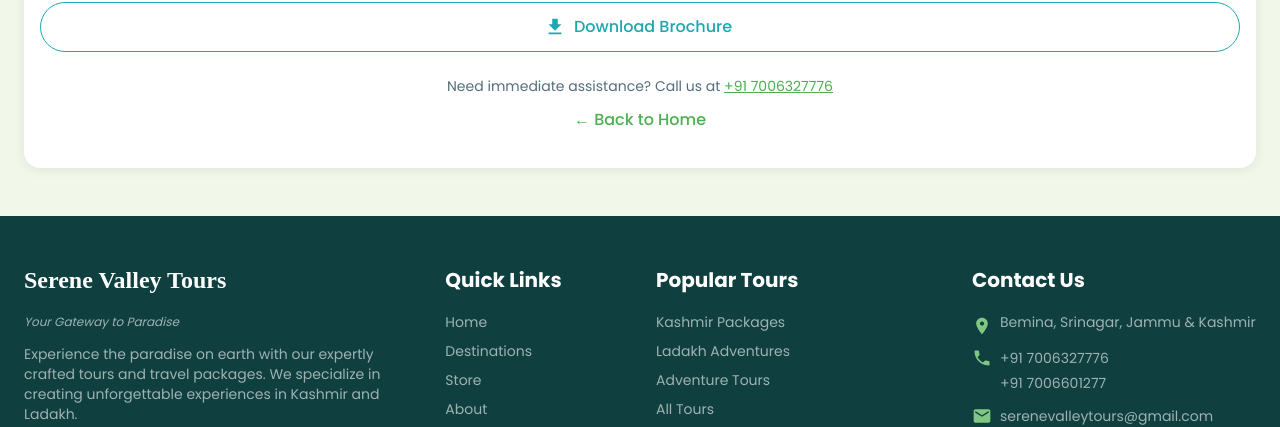
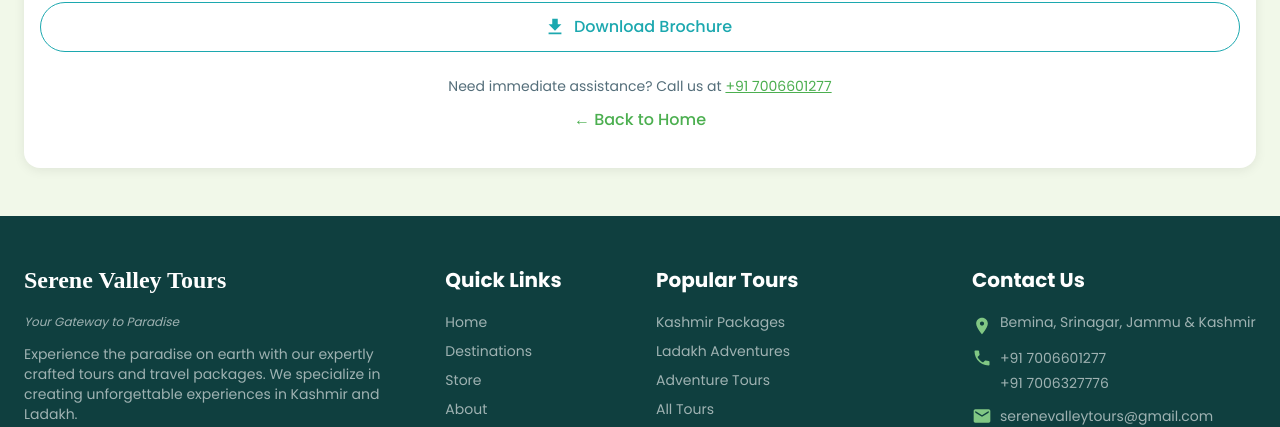
Before and after one commit to AadilJabar19/sereneValleyTours, a React (Vite) app in the folder frontend/: page /thank-you in a window 1280 px wide. Shown: the part 402-829 px from the top of the page. Built offline with nearby package versions, Linux system fonts and the light colour scheme.

Commit message:
Update: primary contact

```diff
--- a/frontend/src/components/FloatingWhatsApp.jsx
+++ b/frontend/src/components/FloatingWhatsApp.jsx
@@ -4,7 +4,7 @@ import WhatsAppIcon from '@mui/icons-material/WhatsApp';
 
 const FloatingWhatsApp = () => {
   const [visible, setVisible] = useState(false);
-  const whatsappNumber = '917006327776';
+  const whatsappNumber = '917006601277';
 
   useEffect(() => {
     const handleScroll = () => {
--- a/frontend/src/components/Footer.jsx
+++ b/frontend/src/components/Footer.jsx
@@ -140,11 +140,11 @@ const Footer = () => {
               <Box sx={{ display: 'flex', alignItems: 'flex-start', gap: 1 }}>
                 <PhoneIcon sx={{ color: 'primary.light', fontSize: '1.25rem' }} aria-hidden="true" />
                 <Box sx={{ display: 'flex', flexDirection: 'column', gap: 0.5 }}>
+                  <MuiLink href="tel:+917006601277" sx={{ fontSize: '0.875rem', color: 'rgba(255,255,255,0.6)', textDecoration: 'none', '&:hover': { color: 'white' } }}>
+                    +91 7006601277
+                  </MuiLink>
                   <MuiLink href="tel:+917006327776" sx={{ fontSize: '0.875rem', color: 'rgba(255,255,255,0.6)', textDecoration: 'none', '&:hover': { color: 'white' } }}>
                     +91 7006327776
-                  </MuiLink>
-                  <MuiLink href="tel:+917006601277" sx={{ fontSize: '0.875rem', color: 'rgba(255,255,255,0.6)', textDecoration: 'none', '&:hover': { color: 'white' } }}>
-                    +91 7006601277
                   </MuiLink>
                 </Box>
               </Box>
--- a/frontend/src/pages/Contact.jsx
+++ b/frontend/src/pages/Contact.jsx
@@ -62,7 +62,7 @@ const Contact = () => {
     <>
       <SEO
         title="Contact Us - Serene Valley Tours"
-        description="Get in touch with Serene Valley Tours for Kashmir and Ladakh tour bookings. Call us at +91 7006327776, +91 7006601277 or email serenevalleytours@gmail.com"
+        description="Get in touch with Serene Valley Tours for Kashmir and Ladakh tour bookings. Call us at +91 7006601277, +91 7006327776 or email serenevalleytours@gmail.com"
         keywords="contact, book tour, Kashmir tour booking, Ladakh tour booking, travel agency contact"
         url="https://serenevalleytours.com/contact"
       />
@@ -233,11 +233,11 @@ const Contact = () => {
                         Phone
                       </Typography>
                       <Box sx={{ display: 'flex', flexDirection: 'column', gap: 0.5 }}>
+                        <a href="tel:+917006601277" style={{ color: '#6B7280', textDecoration: 'none', fontSize: '0.875rem' }}>
+                          +91 7006601277
+                        </a>
                         <a href="tel:+917006327776" style={{ color: '#6B7280', textDecoration: 'none', fontSize: '0.875rem' }}>
                           +91 7006327776
-                        </a>
-                        <a href="tel:+917006601277" style={{ color: '#6B7280', textDecoration: 'none', fontSize: '0.875rem' }}>
-                          +91 7006601277
                         </a>
                       </Box>
                     </Box>
--- a/frontend/src/pages/Home.jsx
+++ b/frontend/src/pages/Home.jsx
@@ -98,7 +98,7 @@ const Home = () => {
                 </Button>
                 <Button
                   component="a"
-                  href="https://wa.me/917006327776?text=Hi!%20I%20am%20interested%20in%20Kashmir/Ladakh%20tour%20packages."
+                  href="https://wa.me/917006601277?text=Hi!%20I%20am%20interested%20in%20Kashmir/Ladakh%20tour%20packages."
                   target="_blank"
                   rel="noopener noreferrer"
                   variant="outlined"
--- a/frontend/src/pages/Store.jsx
+++ b/frontend/src/pages/Store.jsx
@@ -103,7 +103,7 @@ const products = [
 ];
 
 const Store = () => {
-  const whatsappNumber = '917006327776';
+  const whatsappNumber = '917006601277';
   const [selectedCategory, setSelectedCategory] = useState('All');
 
   const categories = ['All', 'Spices', 'Dry Fruits', 'Wellness', 'Clothing'];
@@ -234,7 +234,7 @@ const Store = () => {
                 onClick={() => window.open(`https://wa.me/${whatsappNumber}`, '_blank', 'noopener,noreferrer')}
                 sx={{ bgcolor: '#25D366', '&:hover': { bgcolor: '#20BA5A' } }}
               >
-                WhatsApp: +91 7006327776
+                WhatsApp: +91 7006601277
               </Button>
               <Button
                 component={Link}
--- a/frontend/src/pages/ThankYou.jsx
+++ b/frontend/src/pages/ThankYou.jsx
@@ -6,7 +6,7 @@ import DownloadIcon from '@mui/icons-material/Download';
 import SEO from '../components/SEO';
 
 const ThankYou = () => {
-  const whatsappNumber = '917006327776';
+  const whatsappNumber = '917006601277';
   const whatsappMessage = encodeURIComponent('Following up on my inquiry about Kashmir/Ladakh tours');
 
   return (
@@ -63,8 +63,8 @@ const ThankYou = () => {
 
               <Typography variant="body2" color="text.secondary" className="mb-4">
                 Need immediate assistance? Call us at{' '}
-                <a href="tel:+917006327776" className="text-primary-main font-semibold no-underline">
-                  +91 7006327776
+                <a href="tel:+917006601277" className="text-primary-main font-semibold no-underline">
+                  +91 7006601277
                 </a>
               </Typography>
 
--- a/frontend/src/pages/TourDetail.jsx
+++ b/frontend/src/pages/TourDetail.jsx
@@ -261,9 +261,9 @@ const TourDetail = () => {
                     size="large"
                     fullWidth
                     startIcon={<PhoneIcon />}
-                    href="tel:+917006327776"
+                    href="tel:+917006601277"
                     sx={{ mb: 1.5 }}
-                    aria-label="Call us at +91 7006327776, +91 7006601277"
+                    aria-label="Call us at +91 7006601277, +91 7006327776"
                   >
                     Call Us
                   </Button>
@@ -272,7 +272,7 @@ const TourDetail = () => {
                     size="large"
                     fullWidth
                     startIcon={<WhatsAppIcon />}
-                    href="https://wa.me/917006327776"
+                    href="https://wa.me/917006601277"
                     target="_blank"
                     rel="noopener noreferrer"
                     sx={{ color: '#25D366', borderColor: '#25D366', '&:hover': { borderColor: '#25D366', bgcolor: 'rgba(37, 211, 102, 0.04)' } }}
```
